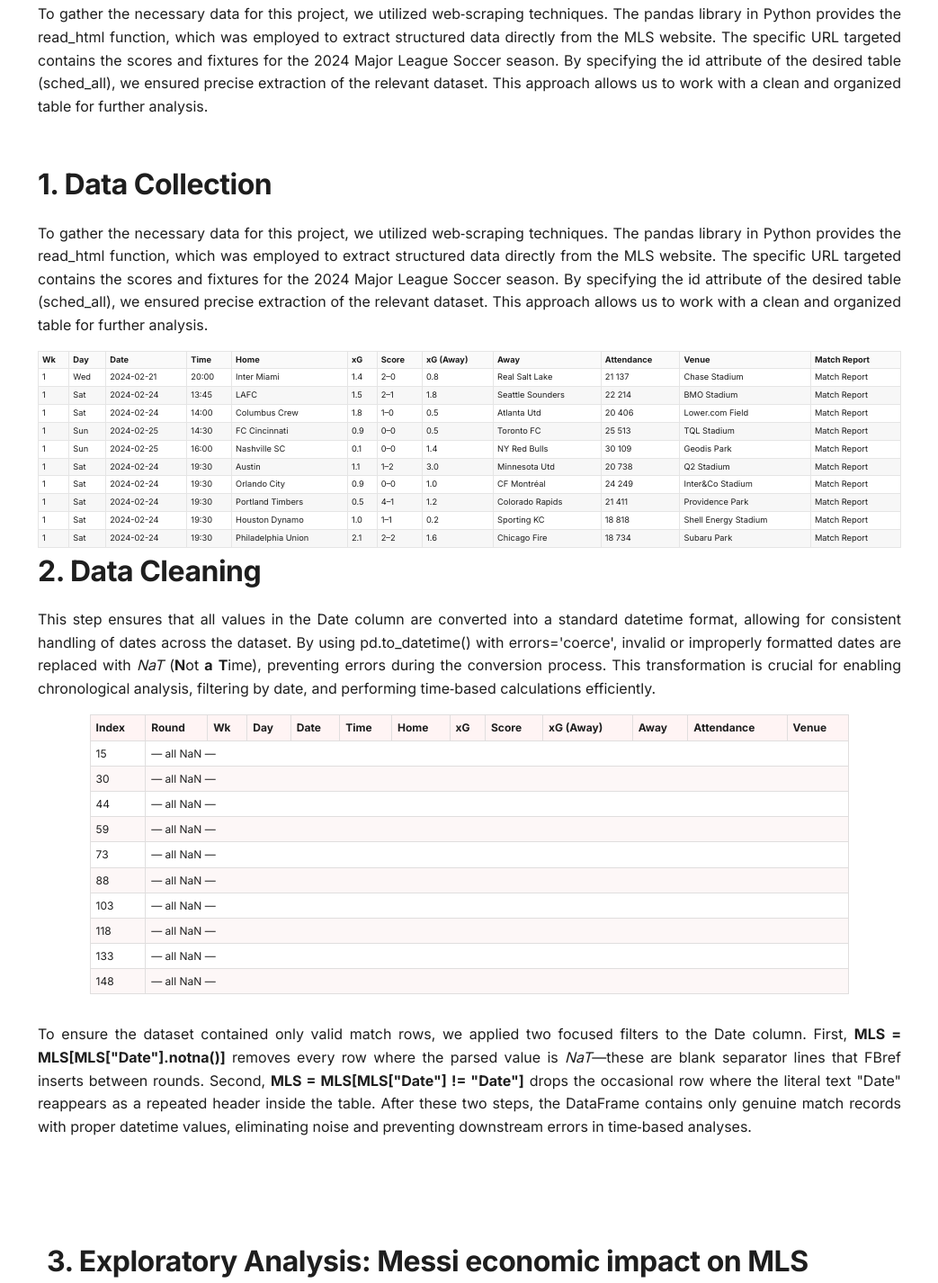
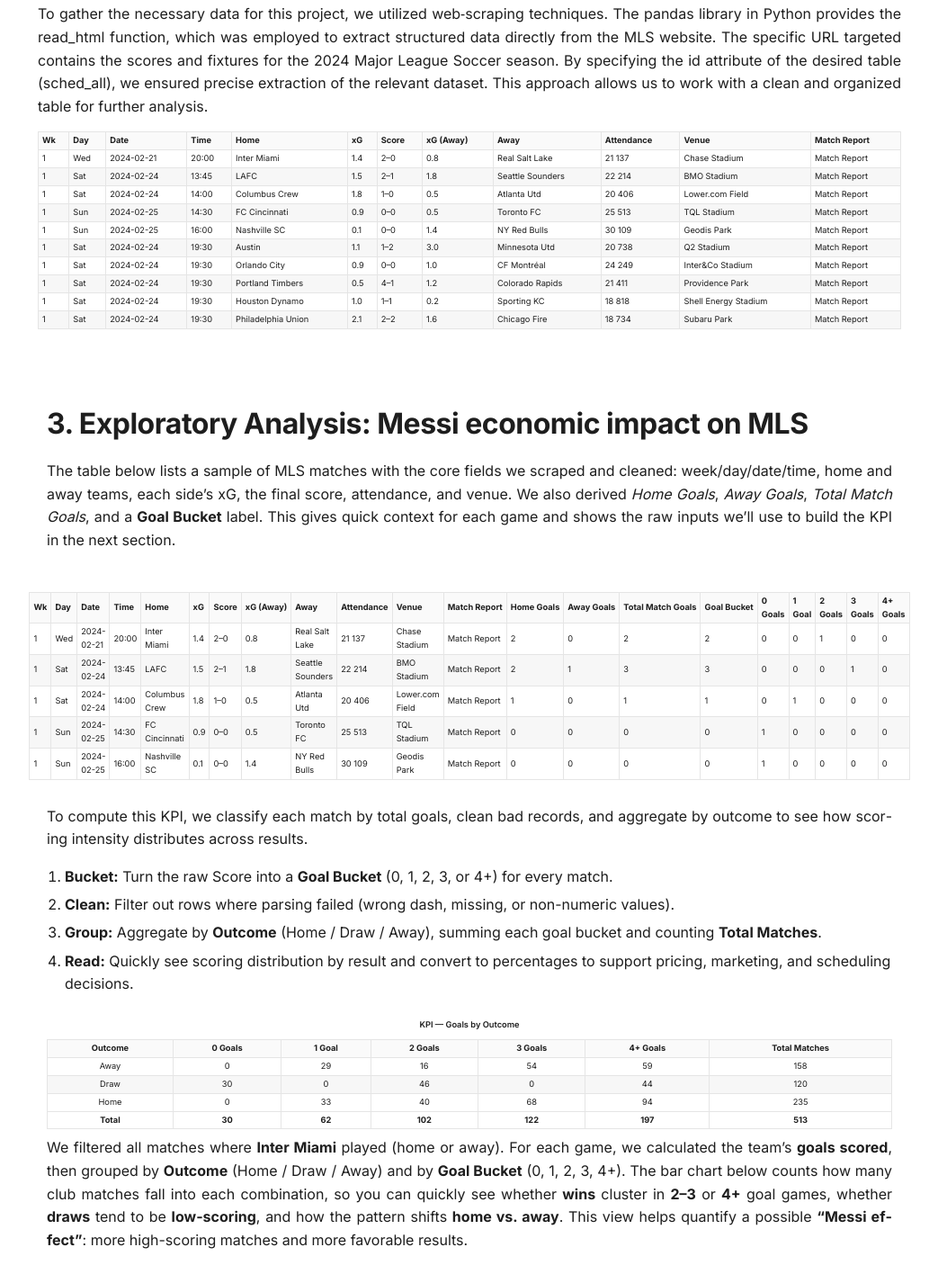
Before and after one commit to Deunich/Portfolio_page, a website built with Vite: page projects/web_scraping_mls.html in a window 1280 px wide. Shown: the part 1241-2667 px from the top of the page at 90% size, without its empty margins (118-1161 px from the left). Built offline with nearby package versions, Linux system fonts and the light colour scheme.

Commit message:
Update web_scraping_mls.html

```diff
--- a/projects/web_scraping_mls.html
+++ b/projects/web_scraping_mls.html
@@ -157,20 +157,6 @@
       for further analysis.
     </p>
 
-  <section class="methodology">
-    <h2>1. Data Collection</h2>
-    <p>
-      To gather the necessary data for this project, we utilized web‑scraping
-      techniques. The <code>pandas</code> library in Python provides the
-      <code>read_html</code> function, which was employed to extract structured
-      data directly from the MLS website. The specific URL targeted contains the
-      scores and fixtures for the&nbsp;2024&nbsp;Major&nbsp;League&nbsp;Soccer
-      season. By specifying the <code>id</code> attribute of the desired table
-      (<code>sched_all</code>), we ensured precise extraction of the relevant
-      dataset. This approach allows us to work with a clean and organized table
-      for further analysis.
-    </p>
-
 
 
   <table class="data-table compact">
@@ -247,85 +233,6 @@
       .data-table.compact td{padding:2px 3px}
     }
   </style>
-
-
-
-  <h2>2. Data Cleaning</h2>
-  <p>
-    This step ensures that all values in the <code>Date</code> column are
-    converted into a standard datetime format, allowing for consistent handling
-    of dates across the dataset. By using <code>pd.to_datetime()</code> with
-    <code>errors='coerce'</code>, invalid or improperly formatted dates are
-    replaced with <em>NaT</em> (<strong>N</strong>ot <strong>a</strong>
-    <strong>T</strong>ime), preventing errors during the conversion process.
-    This transformation is crucial for enabling chronological analysis,
-    filtering by date, and performing time‑based calculations efficiently.
-  </p>
-
-
-  <!-- ▸ Rows that failed the date‑parse check -->
-  <table class="data-table error">
-    <thead>
-    <tr>
-      <th>Index</th><th>Round</th><th>Wk</th><th>Day</th><th>Date</th><th>Time</th>
-      <th>Home</th><th>xG</th><th>Score</th><th>xG&nbsp;(Away)</th><th>Away</th>
-      <th>Attendance</th><th>Venue</th>
-    </tr>
-    </thead>
-    <tbody>
-    <!-- only the first 10 blank rows shown for brevity -->
-    <tr><td>15</td><td colspan="12">— all NaN —</td></tr>
-    <tr><td>30</td><td colspan="12">— all NaN —</td></tr>
-    <tr><td>44</td><td colspan="12">— all NaN —</td></tr>
-    <tr><td>59</td><td colspan="12">— all NaN —</td></tr>
-    <tr><td>73</td><td colspan="12">— all NaN —</td></tr>
-    <tr><td>88</td><td colspan="12">— all NaN —</td></tr>
-    <tr><td>103</td><td colspan="12">— all NaN —</td></tr>
-    <tr><td>118</td><td colspan="12">— all NaN —</td></tr>
-    <tr><td>133</td><td colspan="12">— all NaN —</td></tr>
-    <tr><td>148</td><td colspan="12">— all NaN —</td></tr>
-    </tbody>
-  </table>
-
-  <style>
-    /* simple highlight for “error” table */
-    .data-table.error{
-      width:88%;
-      margin:1rem auto 2rem;
-      border-collapse:collapse;
-      font-size:0.75rem;
-    }
-    .data-table.error th,
-    .data-table.error td{
-      border:1px solid #e0dede;
-      padding:4px 6px;
-      text-align:left;
-    }
-    .data-table.error thead{background:#fff4f4;font-weight:600}
-    .data-table.error tbody tr:nth-child(even){background:#fdf7f7}
-  </style>
-
-
-
-
-  <p>
-    To ensure the dataset contained only valid match rows, we applied two focused
-    filters to the <code>Date</code> column. First,
-    <code><strong>MLS = MLS[MLS["Date"].notna()]</strong></code> removes every
-    row where the parsed value is <em>NaT</em>—these are blank separator lines
-    that FBref inserts between rounds. Second,
-    <code><strong>MLS = MLS[MLS["Date"] != "Date"]</strong></code> drops the
-    occasional row where the literal text <code>"Date"</code> reappears as a
-    repeated header inside the table. After these two steps, the DataFrame
-    contains only genuine match records with proper datetime values, eliminating
-    noise and preventing downstream errors in time‑based analyses.
-  </p>
-
-
-    <!-- ▸ MLS 2024 – Week 1 snapshot (Round, Referee, Notes removed) -->
-
-  </section>
-
 
 
 
```
